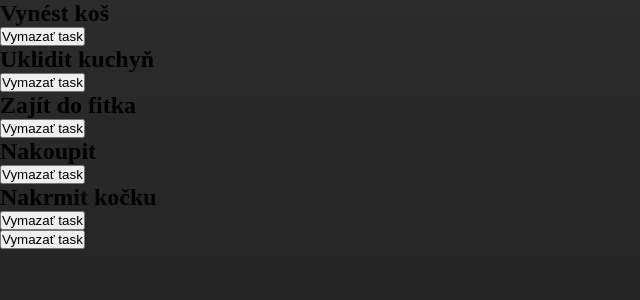
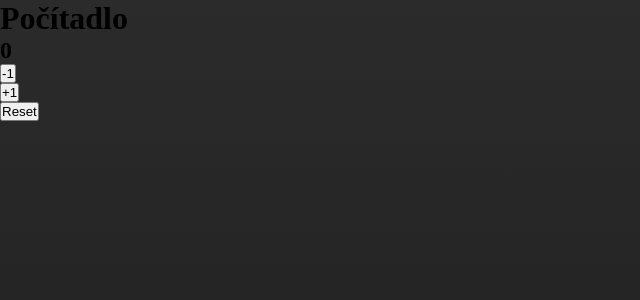
Before and after one commit to OliverSla/React, a React (Create React App) app: page / in a window 1280 px wide. Shown: the top 300 px of the page, without its empty margins (0-640 px from the left). Built offline with nearby package versions, Linux system fonts and the light colour scheme.

Commit message:
Counter - Decrease / Increase / Reset

```diff
--- a/src/App.js
+++ b/src/App.js
@@ -1,12 +1,35 @@
-
-import AllTasks from './components/AllTasks'
+import DecreaseButton from "./components/DecreaseButton"
+import IncreaseButton from "./components/IncreaseButton"
+import ResetButton from "./components/ResetButton"
+import { useState } from 'react'
 
 const App = () => {
 
+  const [myValue, setValue] = useState(0)
+
+  const increaseNumber = () => {
+    const valueResult = myValue + 1
+    setValue(valueResult)
+  }
+
+  const decreaseNumber = () => {
+    const valueResult = myValue - 1
+    setValue(valueResult)
+  }
+
+  const resetNumber = () => {
+    const valueResult = 0
+    setValue(valueResult)
+  }
 
   return (
   <div className="">
-      <AllTasks />
+
+    <h1> Počítadlo </h1>
+    <h2> {myValue} </h2>
+    <DecreaseButton decreseNumber={decreaseNumber}/>
+    <IncreaseButton increaseNumber={increaseNumber}/>
+    <ResetButton resetNumber={resetNumber}/>
   </div>
   )
 }
--- a/src/components/AllTasks.js
+++ /dev/null
@@ -1,42 +0,0 @@
-import './AllTasks.css'
-import data from "../data"
-import { useState } from 'react'
-
-const AllTasks = () => {
-
-    const [myNewData, setMyNewData] = useState(data)
-
-
-   const deleteOneTask = (idecko) => {
-    const filteredData = myNewData.filter((oneTask) => {
-        return oneTask.id !== idecko
-    })
-    setMyNewData(filteredData)
-   }
-
-
-   const deleteAllTasks = () => {
-    setMyNewData([])
-   }
-
-    return(
-        <div>
-            {
-                myNewData.map((oneTask) => {
-
-
-                    const {id, name} = oneTask
-
-                    return <div className="oneTask" key={id}>
-                        <h2> {name} </h2>
-                        <button className="delete" onClick={ () => deleteOneTask(id) }> Vymazať task </button>
-                     </div>
-                })
-            }
-
-            <button className="delete" onClick={ deleteAllTasks }> Vymazať task </button>
-        </div>
-    )
-}
-
-export default AllTasks
--- /dev/null
+++ b/src/components/DecreaseButton.js
@@ -0,0 +1,13 @@
+import './DecreaseButton.css'
+
+const DecreaseButton = (props) => {
+
+
+    return(
+        <div>
+            <button onClick={props.decreseNumber}> -1 </button>
+        </div>
+    )
+}
+
+export default DecreaseButton
--- /dev/null
+++ b/src/components/IncreaseButton.js
@@ -0,0 +1,19 @@
+
+
+
+
+
+const IncreaseButton = (props) => {
+
+return(
+
+    <div>
+          <button onClick={props.increaseNumber}> +1 </button>
+    </div>
+)
+
+}
+
+
+
+export default IncreaseButton
--- /dev/null
+++ b/src/components/ResetButton.js
@@ -0,0 +1,19 @@
+
+
+
+
+const ResetButton = (props) => {
+
+    return(
+
+        <div>
+            <button type="button" onClick={props.resetNumber}> Reset </button>
+        </div>
+
+
+    )
+}
+
+
+
+export default ResetButton
--- a/src/index.js
+++ b/src/index.js
@@ -1,5 +1,4 @@
 import { createRoot } from 'react-dom/client';
-
 import './index.css';
 import App from './App';
 
```
Also changed, not shown: src/components/AllTasks.css (deleted), src/components/DecreaseButton.css (added).
